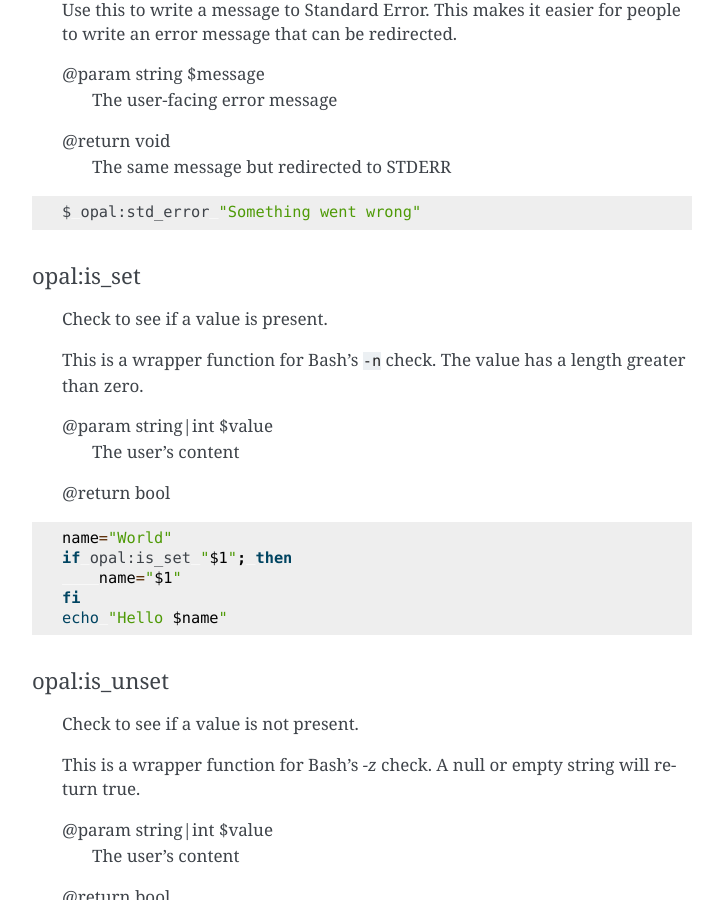
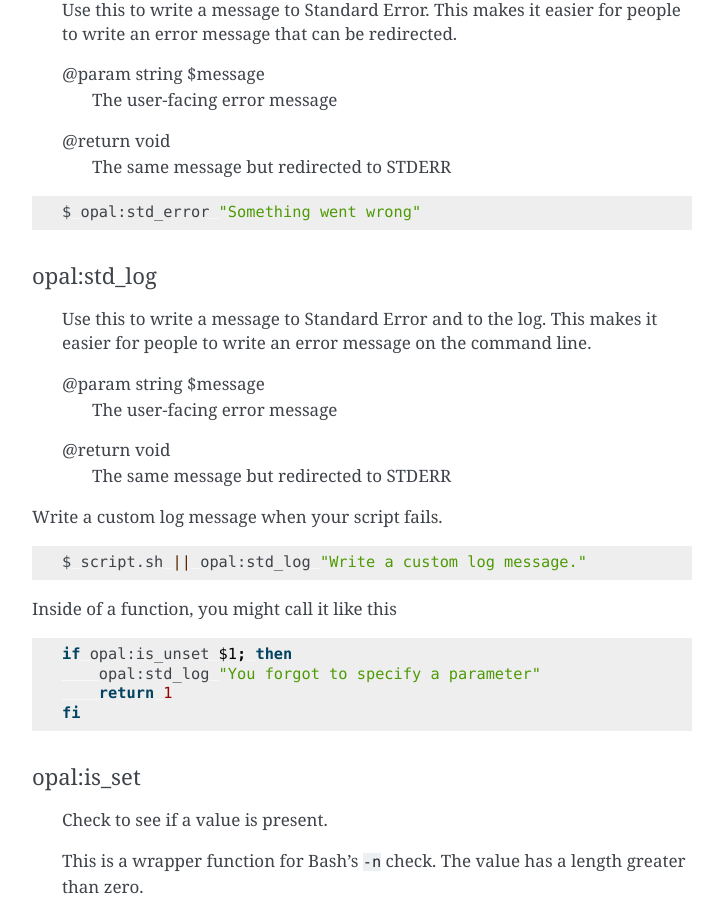
Before and after one commit to andrewwoods/opal-documentation-rtd, a Sphinx documentation site: the page built from docs/source/bash-core.rst, in a window 1280 px wide and 900 px high, scrolled down 1851 px. Shown: the whole window, without its empty margins (388-1111 px from the left). Built offline with Sphinx 7.4.7, drawn with Linux system fonts in a browser that asks for light colours.

Commit message:
Add docs for opal:std_log
The std_log functions makes it easy to write to a
log file as well as STDOUT.

```diff
--- a/docs/source/bash-core.rst
+++ b/docs/source/bash-core.rst
@@ -111,6 +111,33 @@ opal:std_error
 
     $ opal:std_error "Something went wrong"
 
+
+opal:std_log
+############
+
+    Use this to write a message to Standard Error and to the log. This makes it
+    easier for people to write an error message on the command line.
+
+    @param string $message
+        The user-facing error message
+
+    @return void
+        The same message but redirected to STDERR
+
+Write a custom log message when your script fails.
+
+.. code-block :: bash
+
+    $ script.sh || opal:std_log "Write a custom log message."
+
+Inside of a function, you might call it like this
+
+.. code-block:: bash
+
+    if opal:is_unset $1; then
+        opal:std_log "You forgot to specify a parameter"
+        return 1
+    fi
 
 
 opal:is_set
```
